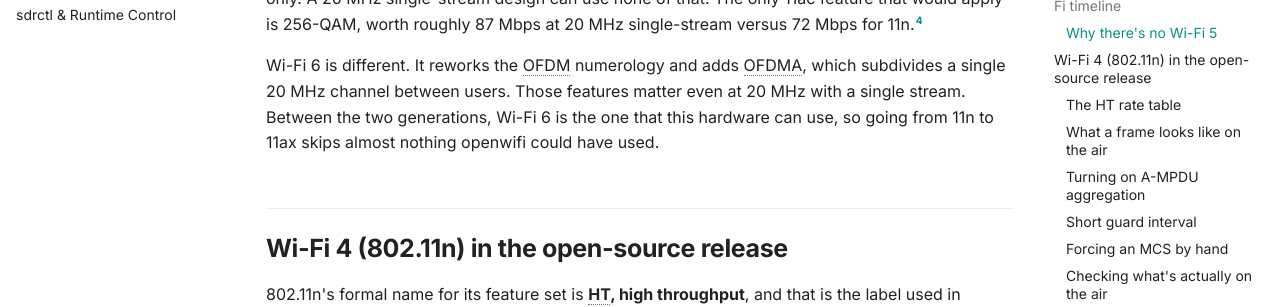
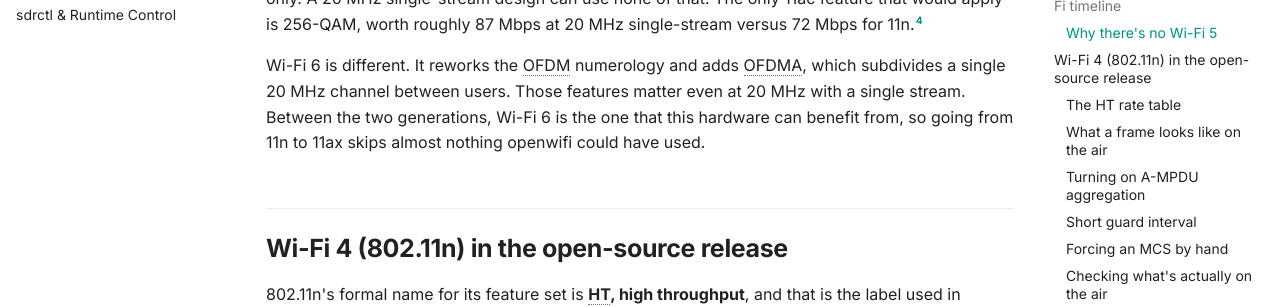
Before and after one commit to ThomasMontanoGames/OpenWifi-Wiki, an MkDocs documentation site: the page built from docs/Wi-Fi-4-and-Wi-Fi-6.md, in a window 1280 px wide and 900 px high, scrolled down 2816 px. Shown: the part 205-512 px from the top of the window. Built offline with MkDocs 1.6.1 and Material for MkDocs 9.7.7, drawn with Linux system fonts in a browser that asks for light colours; comment, search, counter and statistics services are not loaded.

Commit message:
Minor verbiage tweak

```diff
--- a/docs/Wi-Fi-4-and-Wi-Fi-6.md
+++ b/docs/Wi-Fi-4-and-Wi-Fi-6.md
@@ -81,7 +81,7 @@
 
 Skipping a whole generation looks odd until you check where Wi-Fi 5's speed actually comes from: 80 and 160 MHz channels, up to eight spatial streams, and MU-MIMO, all in the 5 GHz band only. A 20 MHz single-stream design can use none of that. The only 11ac feature that would apply is 256-QAM, worth roughly 87 Mbps at 20 MHz single-stream versus 72 Mbps for 11n.[^std]
 
-Wi-Fi 6 is different. It reworks the OFDM numerology and adds OFDMA, which subdivides a single 20 MHz channel between users. Those features matter even at 20 MHz with a single stream. Between the two generations, Wi-Fi 6 is the one that this hardware can use, so going from 11n to 11ax skips almost nothing openwifi could have used.
+Wi-Fi 6 is different. It reworks the OFDM numerology and adds OFDMA, which subdivides a single 20 MHz channel between users. Those features matter even at 20 MHz with a single stream. Between the two generations, Wi-Fi 6 is the one that this hardware can benefit from, so going from 11n to 11ax skips almost nothing openwifi could have used.
 
 ## Wi-Fi 4 (802.11n) in the open-source release
 
```
Also changed, not shown: docs/Repositories.md (+1 -1 lines).
